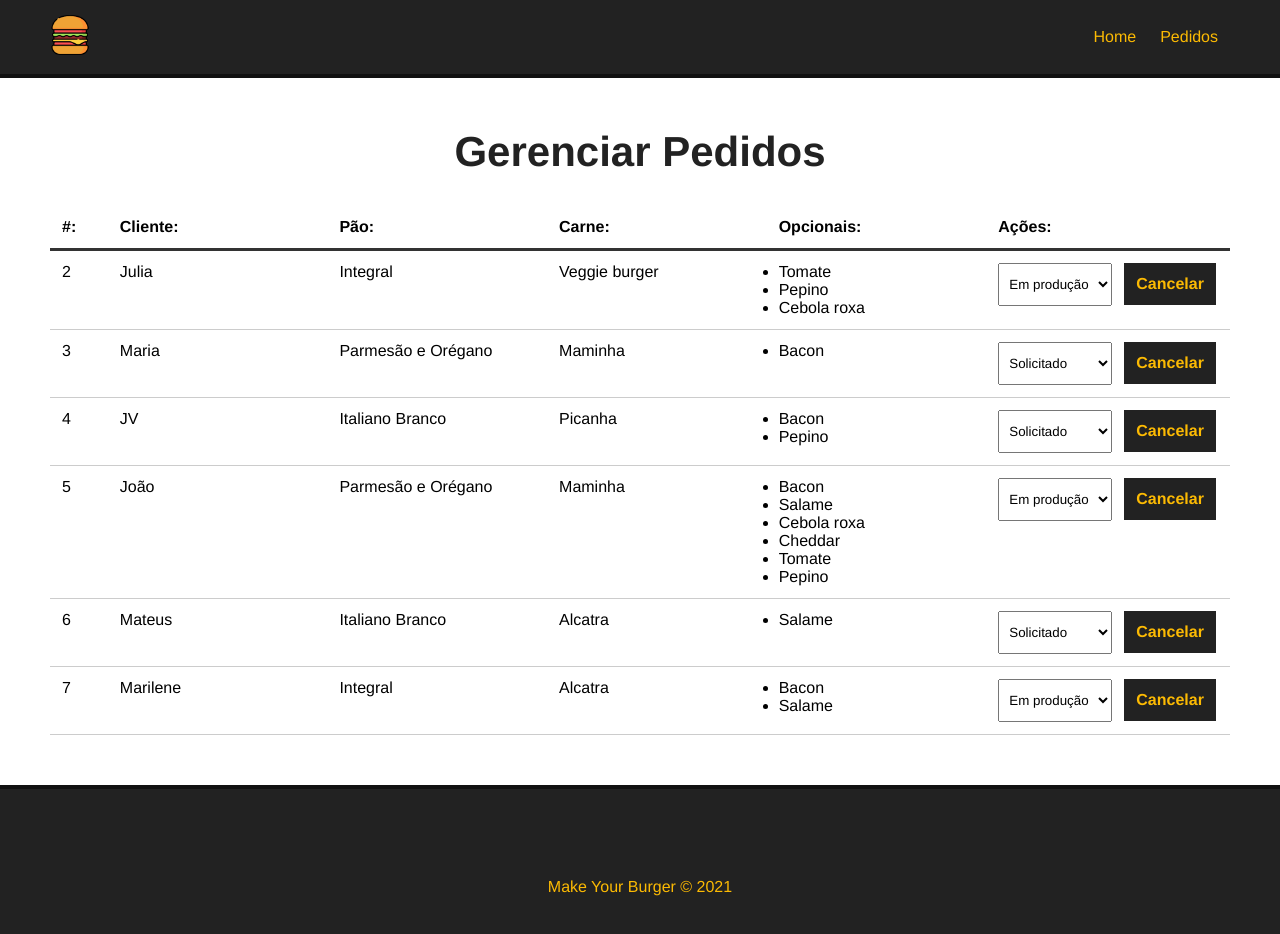
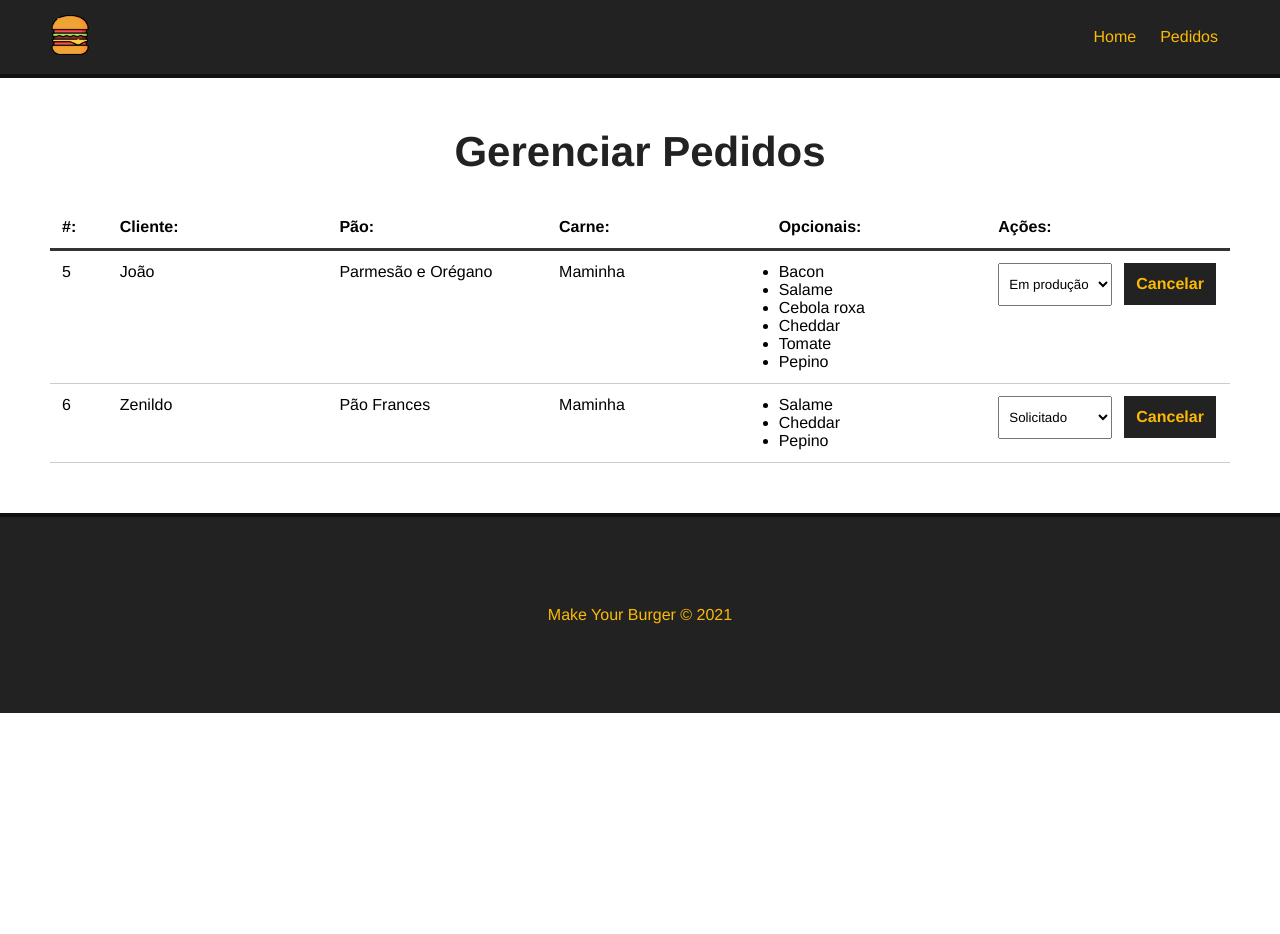
Before and after one commit to MardonioMelo/make_your_burger, a Vue app: page /pedidos in a window 1280 px wide. Shown: the top 934 px of the page. After the commit the page ends 800 px from the top, so only its background shows below. Built offline with nearby package versions, Linux system fonts and the light colour scheme; data requests are answered from the project's data file.

Commit message:
Removendo pedidos do sistema

```diff
--- a/db/db.json
+++ b/db/db.json
@@ -83,39 +83,6 @@
   ],
   "burgers": [
     {
-      "nome": "Julia",
-      "carne": "Veggie burger",
-      "pao": "Integral",
-      "opcionais": [
-        "Tomate",
-        "Pepino",
-        "Cebola roxa"
-      ],
-      "status": 2,
-      "id": 2
-    },
-    {
-      "nome": "Maria",
-      "carne": "Maminha",
-      "pao": "Parmesão e Orégano",
-      "opcionais": [
-        "Bacon"
-      ],
-      "status": 1,
-      "id": 3
-    },
-    {
-      "nome": "JV",
-      "carne": "Picanha",
-      "pao": "Italiano Branco",
-      "opcionais": [
-        "Bacon",
-        "Pepino"
-      ],
-      "status": 1,
-      "id": 4
-    },
-    {
       "nome": "João",
       "carne": "Maminha",
       "pao": "Parmesão e Orégano",
@@ -131,25 +98,16 @@
       "id": 5
     },
     {
-      "nome": "Mateus",
-      "carne": "Alcatra",
-      "pao": "Italiano Branco",
+      "nome": "Zenildo",
+      "carne": "Maminha",
+      "pao": "Pão Frances",
       "opcionais": [
-        "Salame"
+        "Salame",
+        "Cheddar",
+        "Pepino"
       ],
       "status": 1,
       "id": 6
-    },
-    {
-      "nome": "Marilene",
-      "carne": "Alcatra",
-      "pao": "Integral",
-      "opcionais": [
-        "Bacon",
-        "Salame"
-      ],
-      "status": 2,
-      "id": 7
     }
   ]
 }
--- a/src/components/Dashboard.vue
+++ b/src/components/Dashboard.vue
@@ -30,12 +30,14 @@
               v-for="s in status"
               :key="s.id"
               :value="s.id"
-              :selected="(burger.status == s.id)"
+              :selected="burger.status == s.id"
             >
               {{ s.tipo }}
             </option>
           </select>
-          <button class="delete-btn">Cancelar</button>
+          <button class="delete-btn" @click="deleteBurger(burger.id)">
+            Cancelar
+          </button>
         </div>
       </div>
     </div>
@@ -73,10 +75,17 @@
         headers: { "Content-Type": "application/json" },
         body: dataJson,
       });
-
+      const res = await req.json();
+    },
+    async deleteBurger(id) {
+      const req = await fetch(`http://localhost:3000/burgers/${id}`, {
+        method: "DELETE"
+      });
       const res = await req.json();
 
-      console.log(res)
+      //msg
+
+      this.getPedidos();
     },
   },
   mounted() {
```
